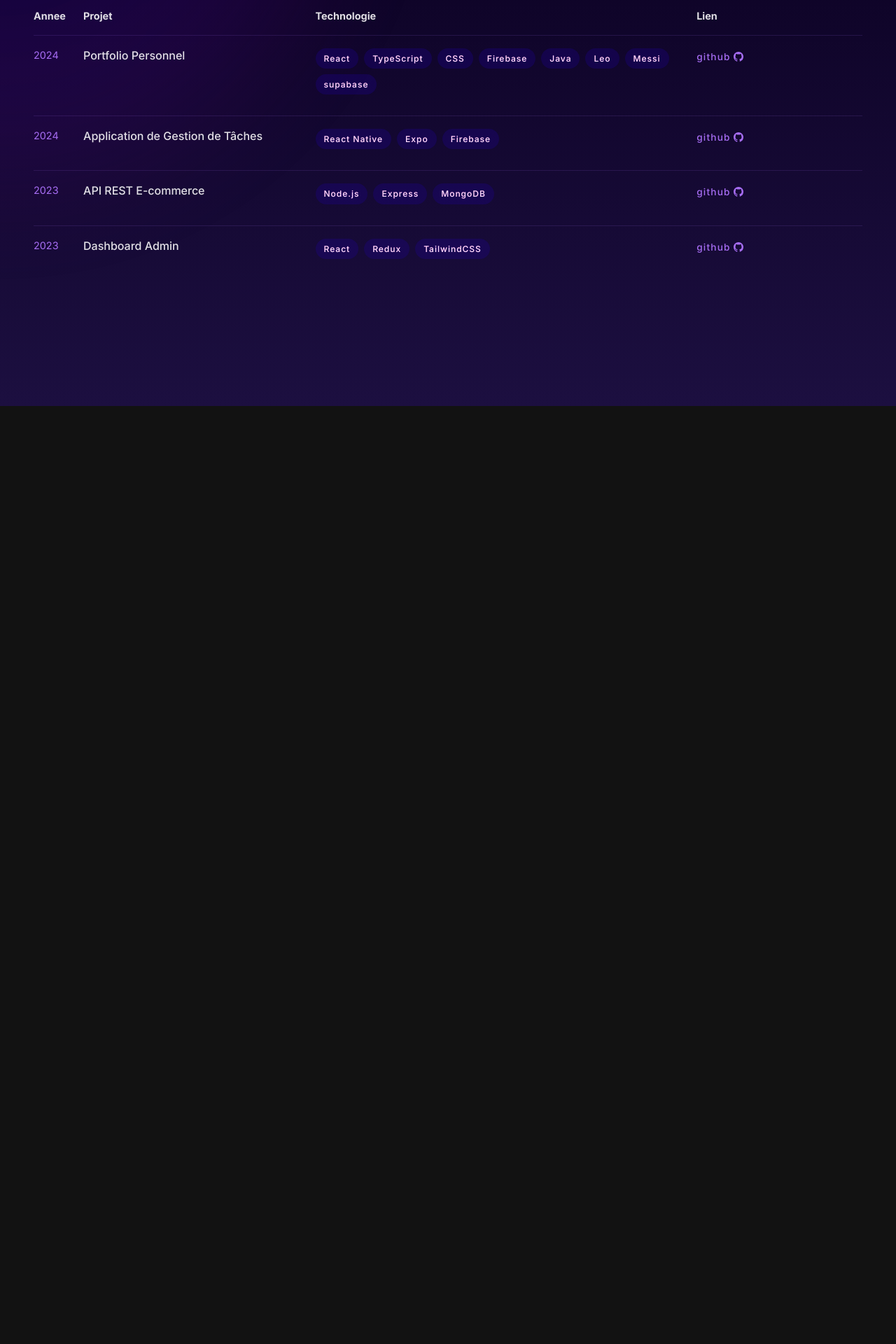
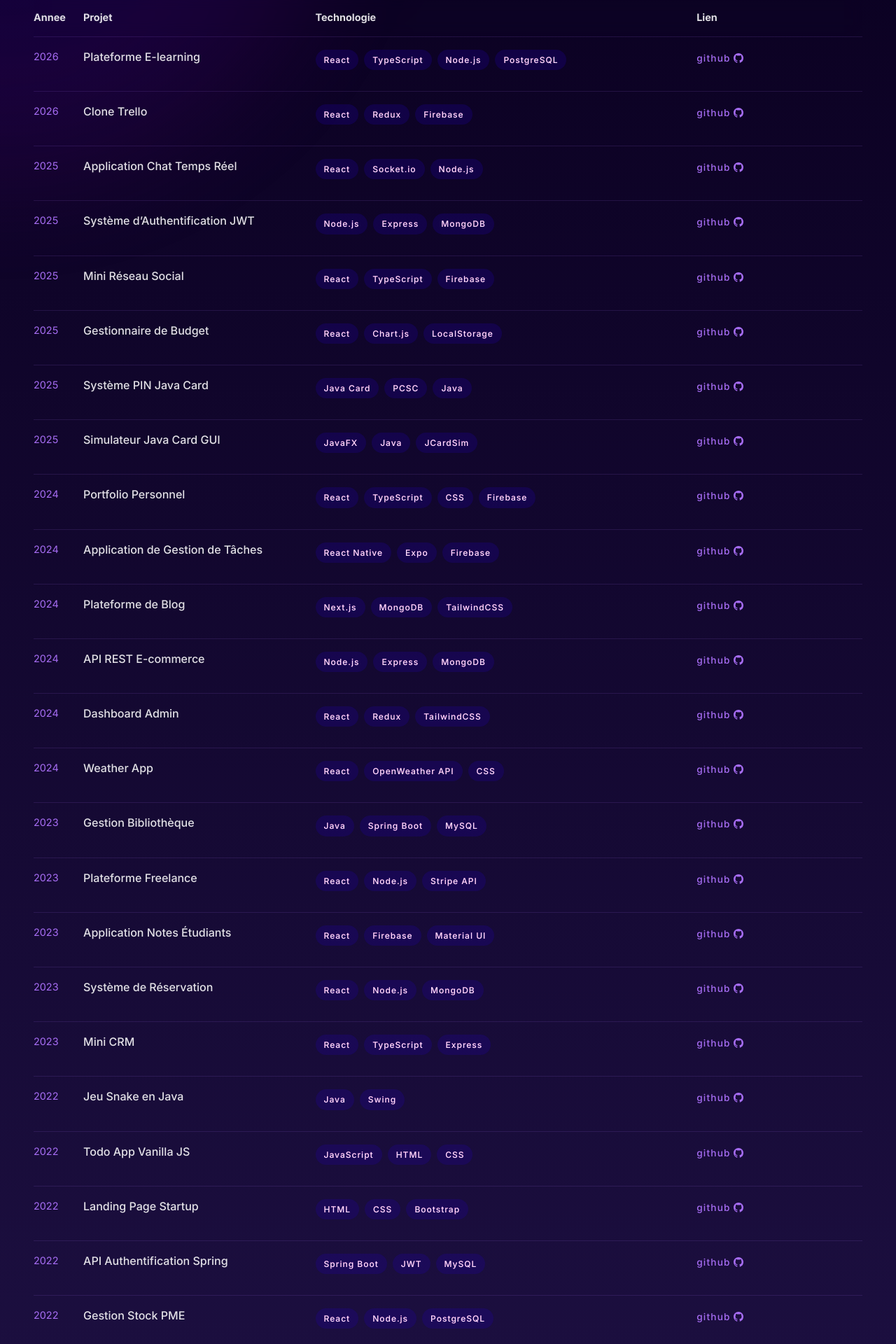
Before and after one commit to Alain-RN/portfolio_v2, a React (Vite) app: page /projects in a window 1280 px wide. Shown: the part 220-2140 px from the top of the page at 70% size. Before the commit the page ends 800 px from the top, so only its background shows below. Built offline with nearby package versions, Linux system fonts and the light colour scheme.

Commit message:
Repository page(91%)

```diff
--- a/src/components/ProjectArray/ProjectArray.css
+++ b/src/components/ProjectArray/ProjectArray.css
@@ -5,11 +5,21 @@ table {
     table-layout: fixed;
 }
 
+thead {
+    position: sticky;
+    top: 0;
+    z-index: 10;
+    background: transparent;
+    backdrop-filter: blur(10px);
+    -webkit-backdrop-filter: blur(10px);
+}
+
 tbody tr {
     border-top: 1px solid #b073ff23;
 }
 
 th {
+    padding-top: 20px;
     padding-bottom: 16px;
 }
 
@@ -18,10 +28,21 @@ td {
     padding-bottom: 28px;
 }
 
-th:nth-child(1) { width: 6%; }
-th:nth-child(2) { width: 28%; }
-th:nth-child(3) { width: 46%; }
-th:nth-child(4) { width: 20%; }
+th:nth-child(1) {
+    width: 6%;
+}
+
+th:nth-child(2) {
+    width: 28%;
+}
+
+th:nth-child(3) {
+    width: 46%;
+}
+
+th:nth-child(4) {
+    width: 20%;
+}
 
 tr {
     vertical-align: top;
@@ -40,7 +61,6 @@ tr {
     }
 }
 
-
 @media (max-width: 440px) {
     th:nth-child(1) {
         width: 8%;
--- a/src/components/ProjectArray/dataArray.ts
+++ b/src/components/ProjectArray/dataArray.ts
@@ -7,9 +7,57 @@ interface Project {
 
 export const projects: Project[] = [
     {
+        year: 2026,
+        project: "Plateforme E-learning",
+        technologies: ["React", "TypeScript", "Node.js", "PostgreSQL"],
+        link: "https://github.com/noelisoa/elearning-platform"
+    },
+    {
+        year: 2026,
+        project: "Clone Trello",
+        technologies: ["React", "Redux", "Firebase"],
+        link: "https://github.com/noelisoa/trello-clone"
+    },
+    {
+        year: 2025,
+        project: "Application Chat Temps Réel",
+        technologies: ["React", "Socket.io", "Node.js"],
+        link: "https://github.com/noelisoa/realtime-chat"
+    },
+    {
+        year: 2025,
+        project: "Système d’Authentification JWT",
+        technologies: ["Node.js", "Express", "MongoDB"],
+        link: "https://github.com/noelisoa/jwt-auth-system"
+    },
+    {
+        year: 2025,
+        project: "Mini Réseau Social",
+        technologies: ["React", "TypeScript", "Firebase"],
+        link: "https://github.com/noelisoa/mini-social-network"
+    },
+    {
+        year: 2025,
+        project: "Gestionnaire de Budget",
+        technologies: ["React", "Chart.js", "LocalStorage"],
+        link: "https://github.com/noelisoa/budget-manager"
+    },
+    {
+        year: 2025,
+        project: "Système PIN Java Card",
+        technologies: ["Java Card", "PCSC", "Java"],
+        link: "https://github.com/noelisoa/javacard-pin-system"
+    },
+    {
+        year: 2025,
+        project: "Simulateur Java Card GUI",
+        technologies: ["JavaFX", "Java", "JCardSim"],
+        link: "https://github.com/noelisoa/javacard-simulator-gui"
+    },
+    {
         year: 2024,
         project: "Portfolio Personnel",
-        technologies: ["React", "TypeScript", "CSS", "Firebase", "Java", "Leo", 'Messi', "supabase"],
+        technologies: ["React", "TypeScript", "CSS", "Firebase"],
         link: "https://github.com/noelisoa/portfolio"
     },
     {
@@ -19,15 +67,93 @@ export const projects: Project[] = [
         link: "https://github.com/noelisoa/task-manager"
     },
     {
-        year: 2023,
+        year: 2024,
+        project: "Plateforme de Blog",
+        technologies: ["Next.js", "MongoDB", "TailwindCSS"],
+        link: "https://github.com/noelisoa/blog-platform"
+    },
+    {
+        year: 2024,
         project: "API REST E-commerce",
         technologies: ["Node.js", "Express", "MongoDB"],
         link: "https://github.com/noelisoa/ecommerce-api"
     },
     {
-        year: 2023,
+        year: 2024,
         project: "Dashboard Admin",
         technologies: ["React", "Redux", "TailwindCSS"],
         link: "https://github.com/noelisoa/admin-dashboard"
+    },
+    {
+        year: 2024,
+        project: "Weather App",
+        technologies: ["React", "OpenWeather API", "CSS"],
+        link: "https://github.com/noelisoa/weather-app"
+    },
+    {
+        year: 2023,
+        project: "Gestion Bibliothèque",
+        technologies: ["Java", "Spring Boot", "MySQL"],
+        link: "https://github.com/noelisoa/library-management"
+    },
+    {
+        year: 2023,
+        project: "Plateforme Freelance",
+        technologies: ["React", "Node.js", "Stripe API"],
+        link: "https://github.com/noelisoa/freelance-platform"
+    },
+    {
+        year: 2023,
+        project: "Application Notes Étudiants",
+        technologies: ["React", "Firebase", "Material UI"],
+        link: "https://github.com/noelisoa/student-grades-app"
+    },
+    {
+        year: 2023,
+        project: "Système de Réservation",
+        technologies: ["React", "Node.js", "MongoDB"],
+        link: "https://github.com/noelisoa/booking-system"
+    },
+    {
+        year: 2023,
+        project: "Mini CRM",
+        technologies: ["React", "TypeScript", "Express"],
+        link: "https://github.com/noelisoa/mini-crm"
+    },
+    {
+        year: 2022,
+        project: "Jeu Snake en Java",
+        technologies: ["Java", "Swing"],
+        link: "https://github.com/noelisoa/java-snake-game"
+    },
+    {
+        year: 2022,
+        project: "Todo App Vanilla JS",
+        technologies: ["JavaScript", "HTML", "CSS"],
+        link: "https://github.com/noelisoa/todo-vanilla"
+    },
+    {
+        year: 2022,
+        project: "Landing Page Startup",
+        technologies: ["HTML", "CSS", "Bootstrap"],
+        link: "https://github.com/noelisoa/startup-landing"
+    },
+    {
+        year: 2022,
+        project: "API Authentification Spring",
+        technologies: ["Spring Boot", "JWT", "MySQL"],
+        link: "https://github.com/noelisoa/spring-auth-api"
+    },
+    {
+        year: 2022,
+        project: "Gestion Stock PME",
+        technologies: ["React", "Node.js", "PostgreSQL"],
+        link: "https://github.com/noelisoa/stock-management"
+    },
+    {
+        year: 2021,
+        project: "Calculatrice Scientifique",
+        technologies: ["JavaScript", "CSS"],
+        link: "https://github.com/noelisoa/scientific-calculator"
     }
 ];
--- a/src/components/sections/Experience/Experience.tsx
+++ b/src/components/sections/Experience/Experience.tsx
@@ -1,7 +1,7 @@
 import ExperienceCard from "../../ExperienceCard/ExperienceCard"
 function Experience() {
     return(
-        <div style={{display:"flex", flexDirection:"column", gap:"24px"}}>
+        <div style={{display:"flex", flexDirection:"column", gap:"16px"}}>
             <ExperienceCard></ExperienceCard>
             <ExperienceCard></ExperienceCard>
         </div>
--- a/src/pages/ProjectPage/Repository.css
+++ b/src/pages/ProjectPage/Repository.css
@@ -10,7 +10,7 @@
 
 .repository-header {
     padding-top: 92px;
-    padding-bottom: 46px;
+    padding-bottom: 28px;
 }
 
 .home-link {
```
